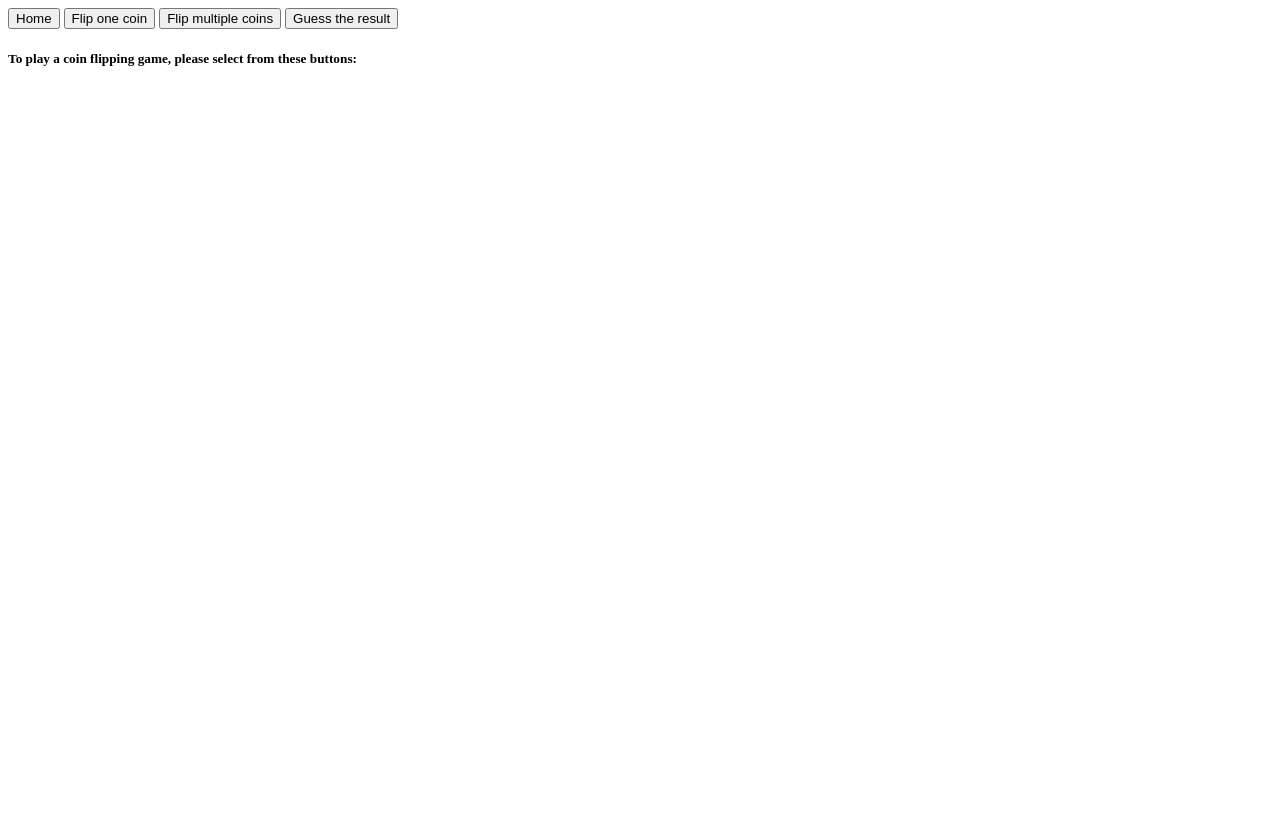
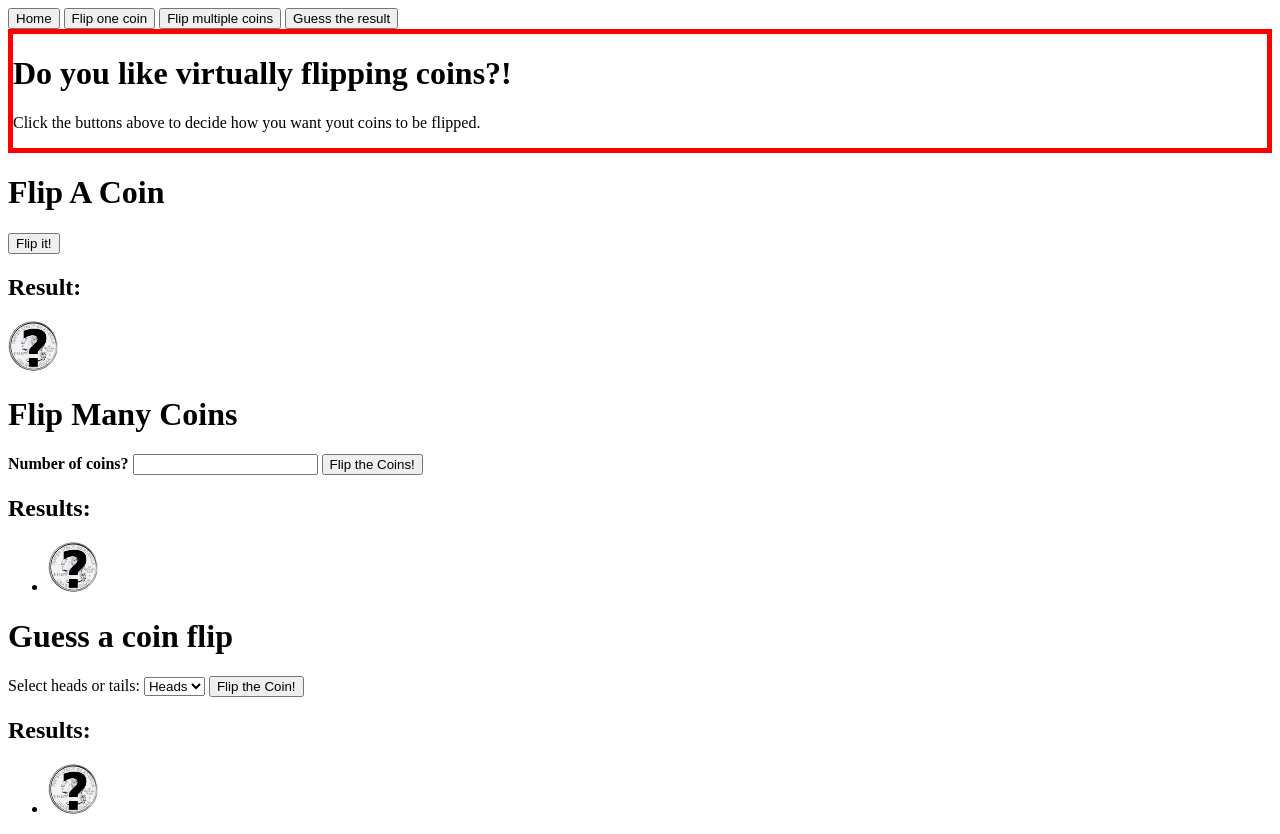
Before and after one commit to comp426-2022-spring/a05-Peter-H-Jackson, a plain HTML site: page public/index.html in a window 1280 px wide. Before the commit the page ends 800 px from the top, so only its background shows below. Drawn offline with Linux system fonts and the light colour scheme.

Commit message:
finished work on index.html

```diff
--- a/public/index.html
+++ b/public/index.html
@@ -24,50 +24,84 @@
 	<meta name="msapplication-TileColor" content="#ffffff">
 	<meta name="msapplication-TileImage" content="assets/favicon/ms-icon-144x144.png">
 	<meta name="theme-color" content="#ffffff">
+
+  <!-- RUN main.js -->
+  <script src="main.js"></script>
+
   </head>
+
+  <!-- VISIBLE HTML -->
   <body>
+    <!-- NAVIGATION BAR  -->
     <nav>
-      <button id="homenav">Home</button>
-      <button id="singlenav">Flip one coin</button>
-      <button id="multinav">Flip multiple coins</button>
-      <button id="guessnav">Guess the result</button>
+      <button id="homenav" onclick="homeNav()" class="active">Home</button>
+      <button id="singlenav" onclick="singleNav()">Flip one coin</button>
+      <button id="multinav" onclick="multiNav()">Flip multiple coins</button>
+      <button id="guessnav" onclick="guessNav()">Guess the result</button>
    </nav>
-    <div id="home">
-      <h5>To play a coin flipping game, please select from these buttons:</h5>
+   <!-- DIV CONTAINER -->
+   <div class=container>
+      <!-- HOME/LANDING PAGE -->
+      <div id="home" class="active">
+         <h1>Do you like virtually flipping coins?!</h1>
+         <p>Click the buttons above to decide how you want yout coins to be flipped.
       </div>
-    <div id="single" class="hidden">
-      <h5>Flip one coin</h5>
-      <button onclick="flipCoin()"> Flip One Coin </button>
-      <p>Result: <span id="result"></span></p>
-      <img src="./assets/img/coin.png" id="coin">
+      <!-- /APP/FLIP/ -->
+      <div id="single" class="inactive">
+         <h1>Flip A Coin</h1>
+         <!-- COIN BUTTON THAT ACTIVATES THE /APP/FLIP/ API -->
+         <button id="coin">Flip it!</button>
+         <!-- LIST RESULT -->
+         <h2>Result:</h2>
+         <p><span id="result"></span></p>
+         <!-- US QUARTER IMAGE -->
+         <img src="assets/img/coin.png" id="quarter" class="bigcoin">
       </div>
-    <div id="multi" class="hidden">
-      <h5>Flip multiple coins</h5>
-      <form id="guessform">
-        <input type="number" id="number" placeholder="Enter number of flips" name="number" min="0">
-        <input type="submit" value="Flip">
+      <!-- /APP/FLIP/COINS/ -->
+      <div id="multi" class="inactive">
+         <h1>Flip Many Coins</h1>
+         <!-- FORM/BUTTON THAT ACTIVATES THE /APP/FLIP/COINS/ API -->
+         <form id="coins">
+            <label for="number">
+            <strong>Number of coins?</strong>
+            </label>
+            <input type="number" name="number" id="number">
+            <input type="submit" value="Flip the Coins!">
          </form>
-      <br>
-      <p>Summary:</p>
-      <p id="heads-result"></p>
-      <p id="tails-result"></p>
-      <br>
-      <p>Result:</p>
-      <div id = "results"></div>
+         <h2>Results:</h2>
+         <!-- THESE GHOST PLACEHOLDER <p> ELEMENTS WILL GET REPLACED BY THE RESULTS -->
+         <p id="heads"></p>
+         <p id="tails"></p>
+         <!-- THIS GHOST PLACEHOLDER <ul> ELEMENT WILL GET REPLACED BY AN UNORDERED LIST RESULT -->
+         <ul id="coinlist">
+            <li>
+               <img src="assets/img/coin.png" class="bigcoin">
+            </li>
+         </ul>
       </div>
-    <div id="guess" class="hidden">
-      <h5>Guess result</h5>
-      <button onclick="guessHeads()"> Guess Heads </button>
-      <button onclick="guessTails()"> Guess Tails </button>
-      <br>
-      <p>Calls: <span id="call-result"></span></p>
-      <img src="./assets/img/coin.png" id="cal1-coin">
-      <br>
-      <p>Flip: <span id="flips-result"></span></p>
-      <img src="./assets/img/coin.png" id="flip-coin">
-      <br>
-      <p>Result: <span id="guess-result"></span></p>
+      <!-- FORM/BUTTON THAT ACTIVATES THE /APP/FLIP/CALL/ API -->
+      <div id="guesscoin" class="inactive">
+         <h1>Guess a coin flip</h1>
+         <form id="call">
+            <label for="side">Select heads or tails:</label>
+            <!-- SELECTS THE VALUE "heads" OR "tails" TO BE USED BY flipACoin() IN index.js -->
+            <select name="guess" id="guess" form="call">
+               <option value="heads">Heads</option>
+               <option value="tails">Tails</option>
+            </select>
+            <!-- INPUT TRIGGERS flipACoin() IN index.js -->
+            <input type="submit" value="Flip the Coin!">
+         </form>
+         <h2>Results:</h2>
+         <!-- THESE GHOST PLACEHOLDER <p> & <span> ELEMENTS WILL GET REPLACED BY THE RESULTS -->
+         <p><span id="choice"><span></p>
+         <p><span id="actual"><span></p>
+         <p><span id="results"><span></p>
+         <ul id="coingame">
+            <li>
+               <img src="assets/img/coin.png" class="bigcoin">
+            </li>
+         </ul>
       </div>
-	<script src="main.js"></script>
-  </body>
+   </div>
 </html>
```
Also changed, not shown: .github/classroom/autograding.json, .github/workflows/classroom.yml. Lines whose indentation alone changed are shown as unchanged.
